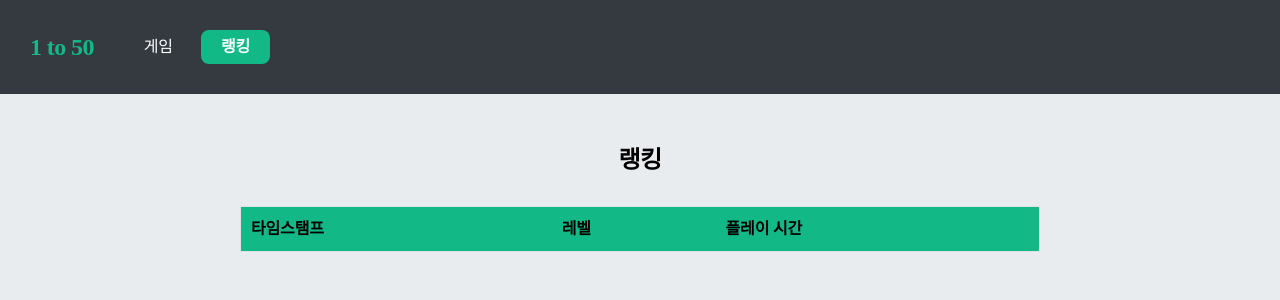
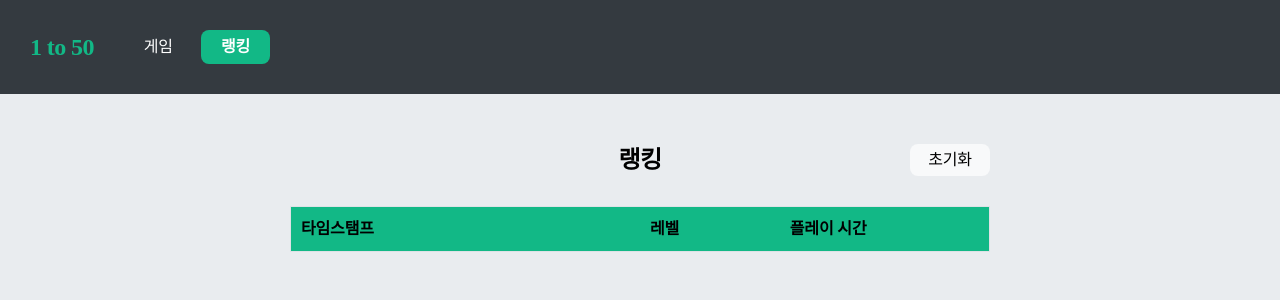
Before and after one commit to imddoy/ChaeHyunKim, a React (Vite) app in the folder week3-game/: page / in a window 1280 px wide. Both pictures are taken after a click on the element "랭킹". Shown: the top 300 px of the page. Built offline with nearby package versions, Linux system fonts and the light colour scheme.

Commit message:
feat: 랭킹 초기화 구현

```diff
--- a/week3-game/src/components/ranking/RankingTable.jsx
+++ b/week3-game/src/components/ranking/RankingTable.jsx
@@ -15,7 +15,7 @@ const RankingTable = ({ data }) => {
         {data.map((d, index) => (
           <S.TableRow key={index}>
             <S.TableCell>{new Date(d.date).toLocaleString()}</S.TableCell>
-              <S.TableCell>Level {d.level}</S.TableCell>
+            <S.TableCell>레벨 {d.level}</S.TableCell>
             <S.TableCell>{d.playTime} 초</S.TableCell>
           </S.TableRow>
         ))}
--- a/week3-game/src/components/ranking/RankingTable.style.jsx
+++ b/week3-game/src/components/ranking/RankingTable.style.jsx
@@ -1,9 +1,9 @@
 import styled from "styled-components";
-import { Generators } from "@styles/generator";
 
 export const Table = styled.table`
-  width: 80rem;
+  width: 70rem;
   border: 1px solid ${({ theme }) => theme.colors.border3};
+  border-collapse: collapse;
 `;
 
 export const TableHeader = styled.th`
@@ -11,6 +11,18 @@ export const TableHeader = styled.th`
   background-color: ${({ theme }) => theme.colors.primary1};
   padding: 1rem;
   text-align: left;
+
+  &:nth-child(1) {
+    width: 50%;
+  }
+
+  &:nth-child(2) {
+    width: 20%;
+  }
+
+  &:nth-child(3) {
+    width: 30%;
+  }
 `;
 
 export const TableRow = styled.tr`
@@ -25,4 +37,16 @@ export const TableCell = styled.td`
   padding: 1rem;
   border-bottom: 1px solid ${({ theme }) => theme.colors.border3};
   border-right: 1px solid ${({ theme }) => theme.colors.border3};
+
+  &:nth-child(1) {
+    width: 50%;
+  }
+
+  &:nth-child(2) {
+    width: 20%;
+  }
+
+  &:nth-child(3) {
+    width: 30%;
+  }
 `;
--- a/week3-game/src/pages/RankingPage.jsx
+++ b/week3-game/src/pages/RankingPage.jsx
@@ -1,13 +1,23 @@
-import React from "react";
+import React, { useState } from "react";
 import * as S from "./RankingPage.style";
-import { getGameResults } from "@utils/data";
+import { getGameResults, resetGameResults } from "@utils/data";
 import RankingTable from "@components/ranking/RankingTable";
 
 const RankingPage = () => {
+  const [gameResult, setGameResult] = useState(getGameResults);
+
+  const handleReset = () => {
+    resetGameResults();
+    setGameResult(getGameResults()); // 초기화 후 업데이트
+  };
+
   return (
     <>
-      <S.Title>랭킹</S.Title>
-      <RankingTable data={getGameResults()} />
+      <S.RankingHeader>
+        <S.Title>랭킹</S.Title>
+        <S.Button onClick={handleReset}>초기화</S.Button>
+      </S.RankingHeader>
+      <RankingTable data={gameResult} />
     </>
   );
 };
--- a/week3-game/src/pages/RankingPage.style.jsx
+++ b/week3-game/src/pages/RankingPage.style.jsx
@@ -1,5 +1,30 @@
 import styled from "styled-components";
+import { Generators } from "@styles/generator";
+
+export const RankingHeader = styled.div`
+  position: relative;
+  ${Generators.flexGenerator()};
+  width: 70rem;
+`;
 
 export const Title = styled.h1`
   ${({ theme }) => theme.fonts["heading1"]};
 `;
+
+export const Button = styled.button`
+  position: absolute;
+  top: 0;
+  right: 0;
+  width: 8rem;
+  height: 3.2rem;
+
+  border: none;
+  ${({ theme }) => theme.fonts["body1-normal-medi"]};
+  background-color: ${({ theme }) => theme.colors.bgElement2};
+  border-radius: 8px;
+  cursor: pointer;
+
+  &:hover {
+    background-color: ${({ theme }) => theme.colors.bgElement1};
+  }
+`;
--- a/week3-game/src/utils/data.js
+++ b/week3-game/src/utils/data.js
@@ -27,3 +27,7 @@ export const saveGameResult = (level, playTime) => {
 export const getGameResults = () => {
   return JSON.parse(localStorage.getItem("gameResults") || "[]");
 };
+
+export const resetGameResults = () => {
+  localStorage.setItem("gameResults", JSON.stringify([]));
+};
```
Also changed, not shown: 1 other file (tests, documents, lock files or other folders). Lines whose indentation alone changed are shown as unchanged.
